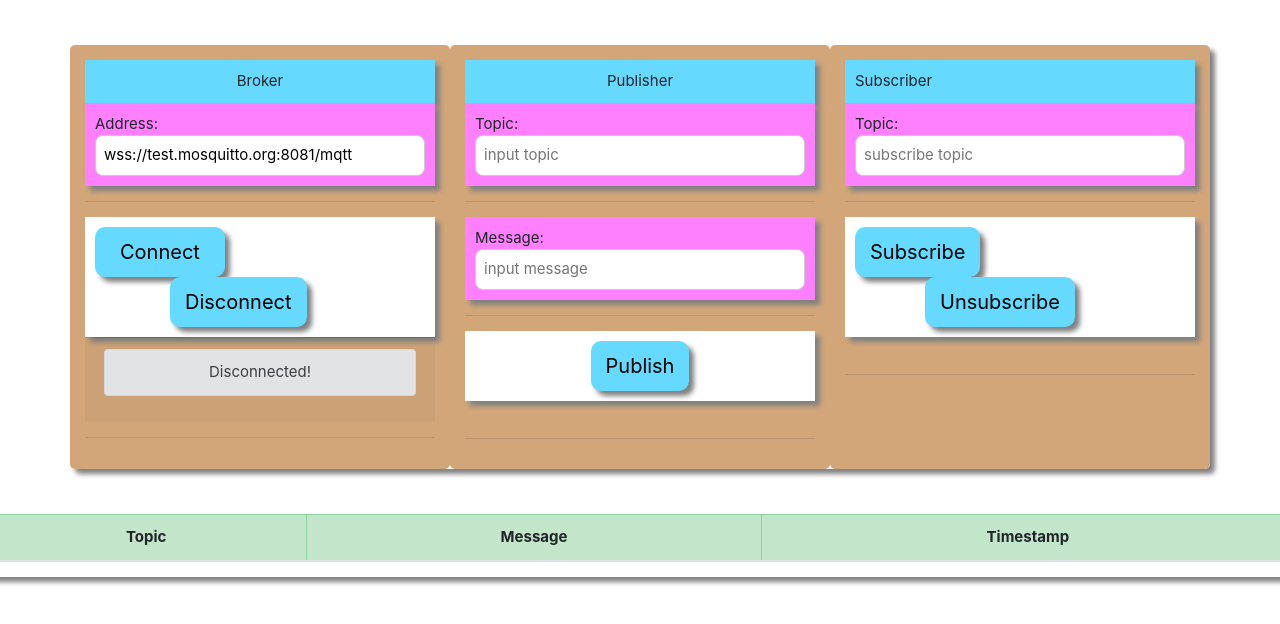
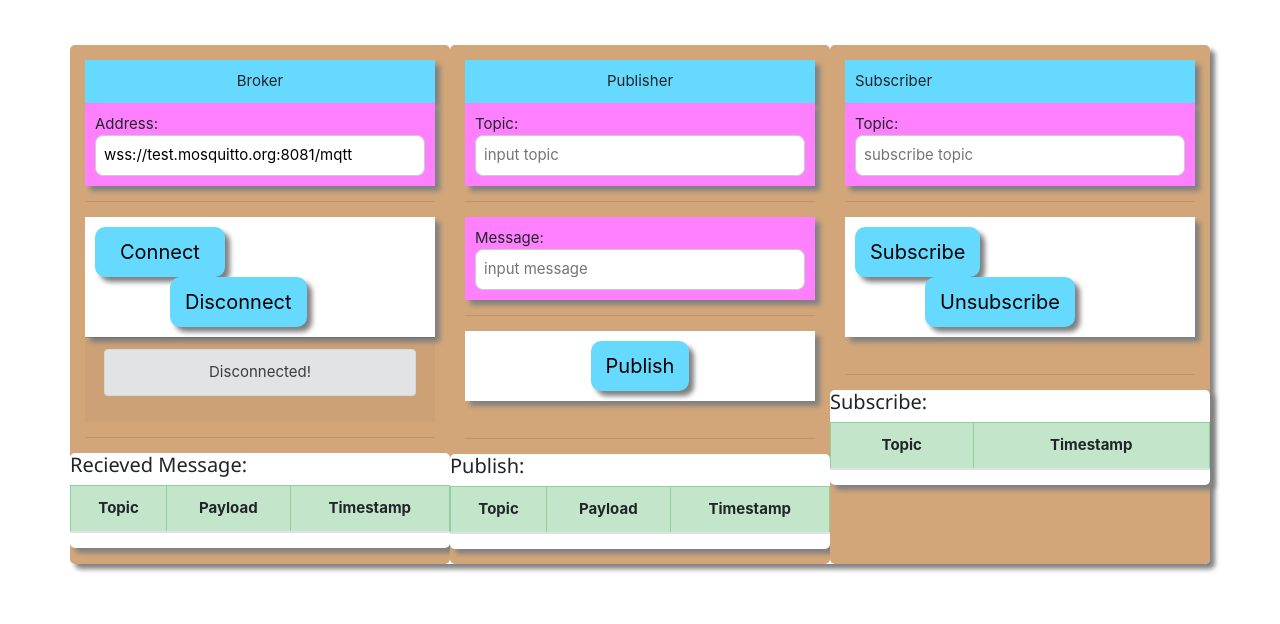
Before and after one commit to jienxiya/paho-mqtt.github.io, a website: page index.html in a window 1280 px wide. Drawn offline with nearby package versions, Linux system fonts and the light colour scheme; some packages are replaced by stand-ins of ours; a script that the page names is missing; files whose address does not match are found by name.

```diff
--- a/index.html
+++ b/index.html
@@ -101,22 +101,22 @@
 
 					<hr>
 
-	            <!-- <div class="row"> -->
-               <!--  <table class="w3-centered table table-hover table-bordered">
+	            <div class="row">
+                <table class="w3-centered table table-hover table-bordered">
                     <thead class="table-success">
-                        <h3 style="font-size:20px;">Incoming Message:</h3>
+                        <h3 style="font-size:20px;">Recieved Message:</h3>
                         <tr>
                             <th>Topic</th>
-                            <th>Message</th>
+                            <th>Payload</th>
                             <th>Timestamp</th>
                         </tr>
                     </thead>
-                    <tbody id="tbl-body">
+                    <tbody id="tbl-body-received">
 
                     </tbody>
-                </table> -->
-            <!-- </div> -->
-	       </div>
+                </table>
+            </div>
+	    </div>
 
 		<div class="col-sm-4">
 		            <center><div class="header">Publisher</div></center>
@@ -130,21 +130,21 @@
 
 			        <br><hr>
 
-			        <!-- <div class="row"> -->
-               <!--  <table class="text-center table table-hover table-bordered">
+			    <div class="row">
+                <table class="text-center table table-hover table-bordered">
                     <thead class="table-success">
-                        <h3 style="font-size:20px;">Message:</h3>
+                        <h3 style="font-size:20px;">Publish:</h3>
                         <tr>
                             <th>Topic</th>
-                            <th>Message</th>
+                            <th>Payload</th>
                             <th>Timestamp</th>
                         </tr>
                     </thead>
-                    <tbody id="tbl-body">
+                    <tbody id="tbl-body-publish">
 
                     </tbody>
-                </table> -->
-            <!-- </div> -->
+                </table>
+            </div>
 
         </div>
 
@@ -160,43 +160,24 @@
 
             	<br><hr>
 
-            	<!-- <div class="row"> -->
-                <!-- <table class="text-center table table-hover table-bordered">
+            	<div class="row">
+                <table class="text-center table table-hover table-bordered">
                     <thead class="table-success">
-                        <h3 style="font-size:20px;">Incoming Message:</h3>
+                        <h3 style="font-size:20px;">Subscribe:</h3>
                         <tr>
                             <th>Topic</th>
-                            <th>Message</th>
                             <th>Timestamp</th>
                         </tr>
                     </thead>
-                    <tbody id="tbl-body">
+                    <tbody id="tbl-body-subscribe">
 
                     </tbody>
-                </table> -->
-            <!-- </div> -->
+                </table>
+            </div>
 
 		</div>
 </div>
 </div>
-
-<br><br>
-    <center>
-        <div class="row">
-            <table class="text-center table table-hover table-bordered">
-                <thead class="table-success">
-                    <tr>
-                        <th>Topic</th>
-                        <th>Message</th>
-                        <th>Timestamp</th>
-                    </tr>
-                </thead>
-                <tbody id="tbl-body">
-
-                </tbody>
-            </table>
-        </div>
-    </center>
 </body>
 
 <script type="text/javascript" src="C:\Users\2ndyrGroupB\paho-mqtt\mows\jienxiya.github.io\scripts\paho-mqtt.js"></script>
```
